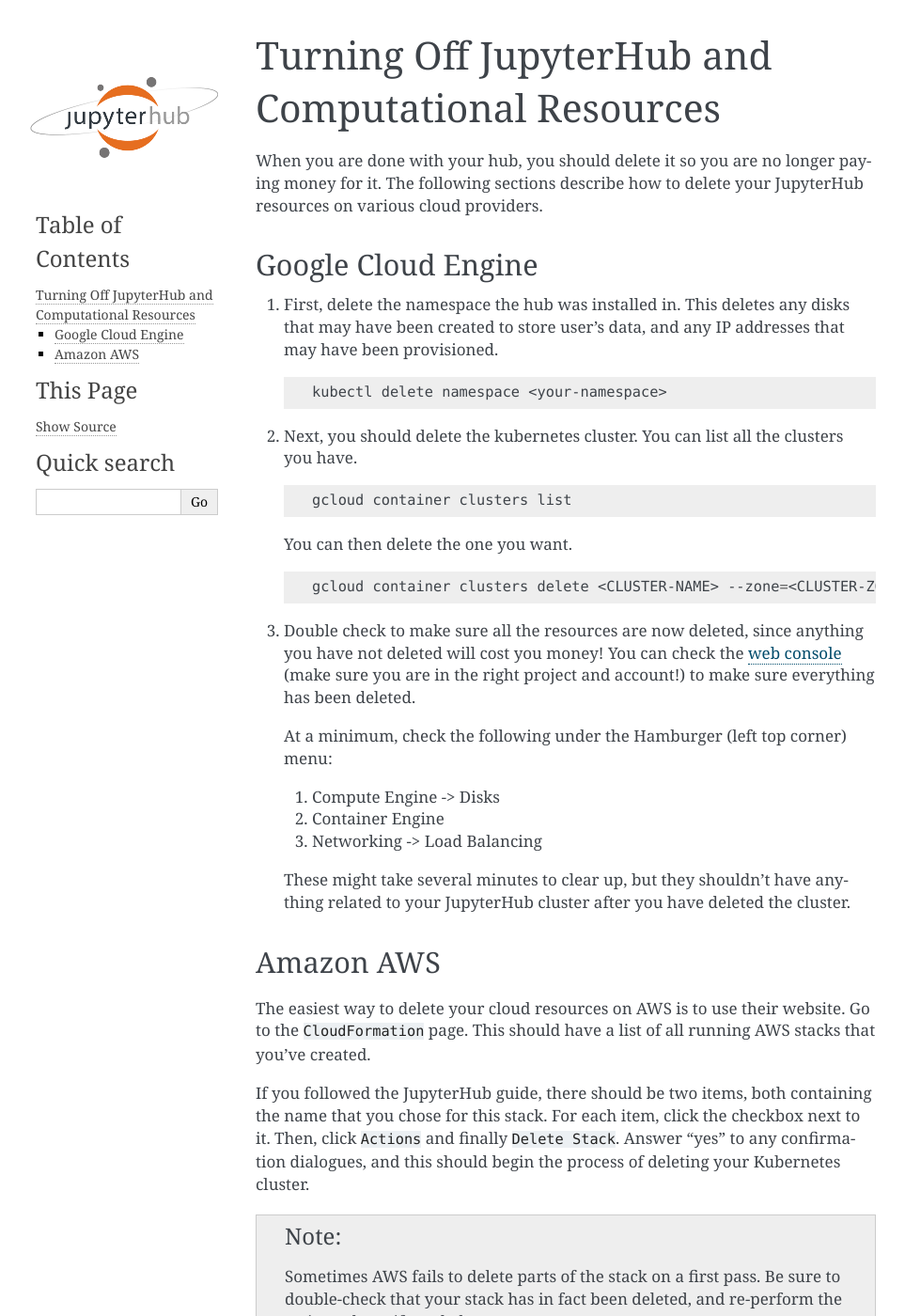
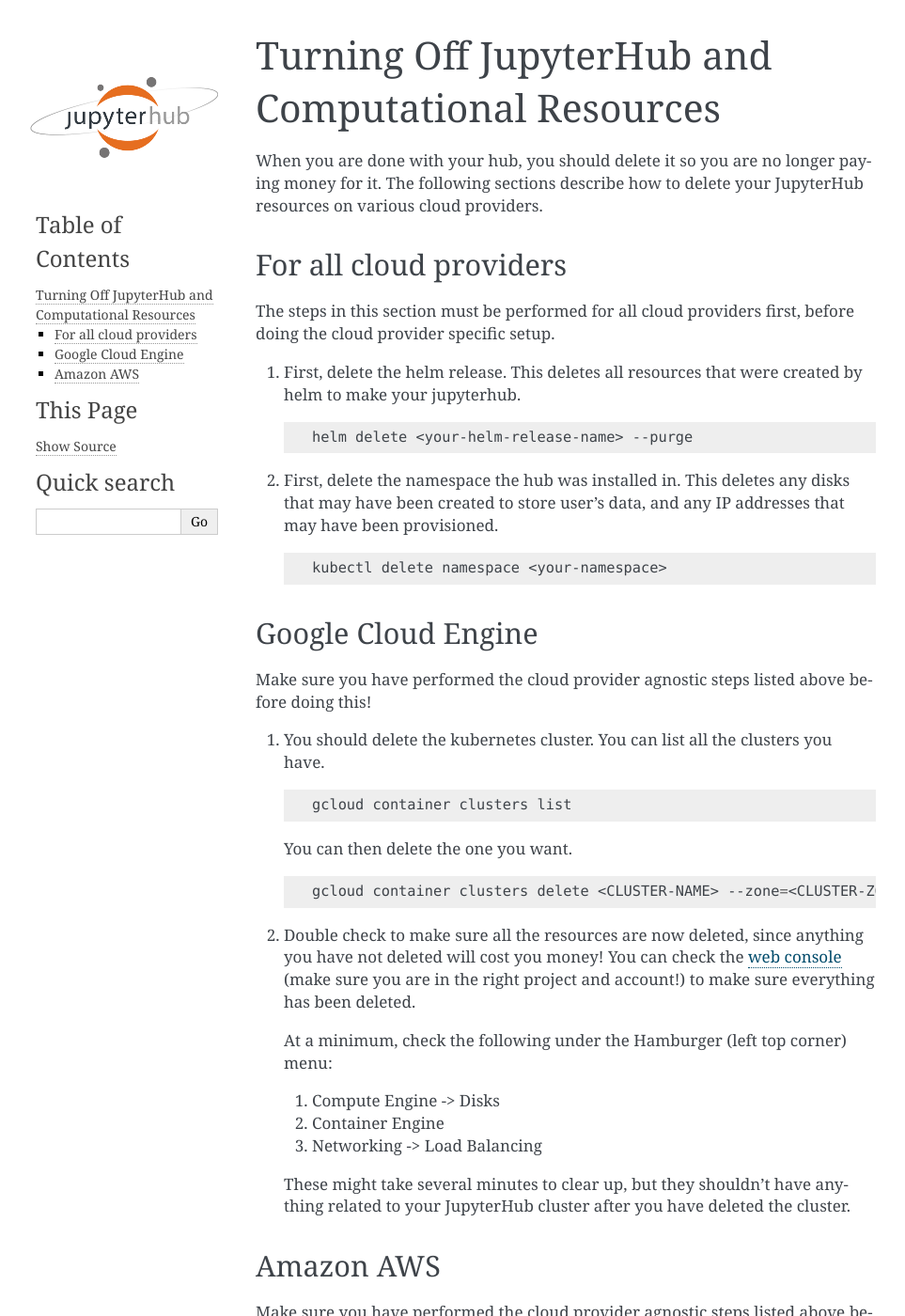
Before and after one commit to jupyterhub/zero-to-jupyterhub-k8s, a Sphinx documentation site: the page built from doc/source/turn-off.rst, in a window 1280 px wide and 1400 px high. Shown: the whole window at 94% size, without its empty margins (148-1111 px from the left). Built offline with Sphinx 7.4.7, drawn with Linux system fonts in a browser that asks for light colours; some of the changed text lies outside the part shown.

Commit message:
Add more complete 'turn off' documentation
Fixes #225

```diff
--- a/doc/source/turn-off.rst
+++ b/doc/source/turn-off.rst
@@ -7,10 +7,20 @@
 paying money for it. The following sections describe how to delete your
 JupyterHub resources on various cloud providers.
 
-Google Cloud Engine
--------------------
+For all cloud providers
+-----------------------
 
-1. First, delete the namespace the hub was installed in. This deletes any disks
+The steps in this section must be performed for all cloud providers first,
+before doing the cloud provider specific setup.
+
+1. First, delete the helm release. This deletes all resources that were created
+   by helm to make your jupyterhub.
+
+  .. code-block:: bash
+
+     helm delete <your-helm-release-name> --purge
+
+2. First, delete the namespace the hub was installed in. This deletes any disks
    that may have been created to store user's data, and any IP addresses that
    may have been provisioned.
 
@@ -18,7 +28,13 @@
 
       kubectl delete namespace <your-namespace>
 
-2. Next, you should delete the kubernetes cluster. You can list all the clusters
+Google Cloud Engine
+-------------------
+
+Make sure you have performed the cloud provider agnostic steps listed above before
+doing this!
+
+1. You should delete the kubernetes cluster. You can list all the clusters
    you have.
 
    .. code-block:: bash
@@ -48,6 +64,9 @@
 Amazon AWS
 ----------
 
+Make sure you have performed the cloud provider agnostic steps listed above before
+doing this!
+
 The easiest way to delete your cloud resources on AWS is to use their
 website. Go to the ``CloudFormation`` page. This should have a list of all
 running AWS stacks that you've created.
```
Also changed, not shown: other parts of doc/source/turn-off.rst (+1 -1 lines).
